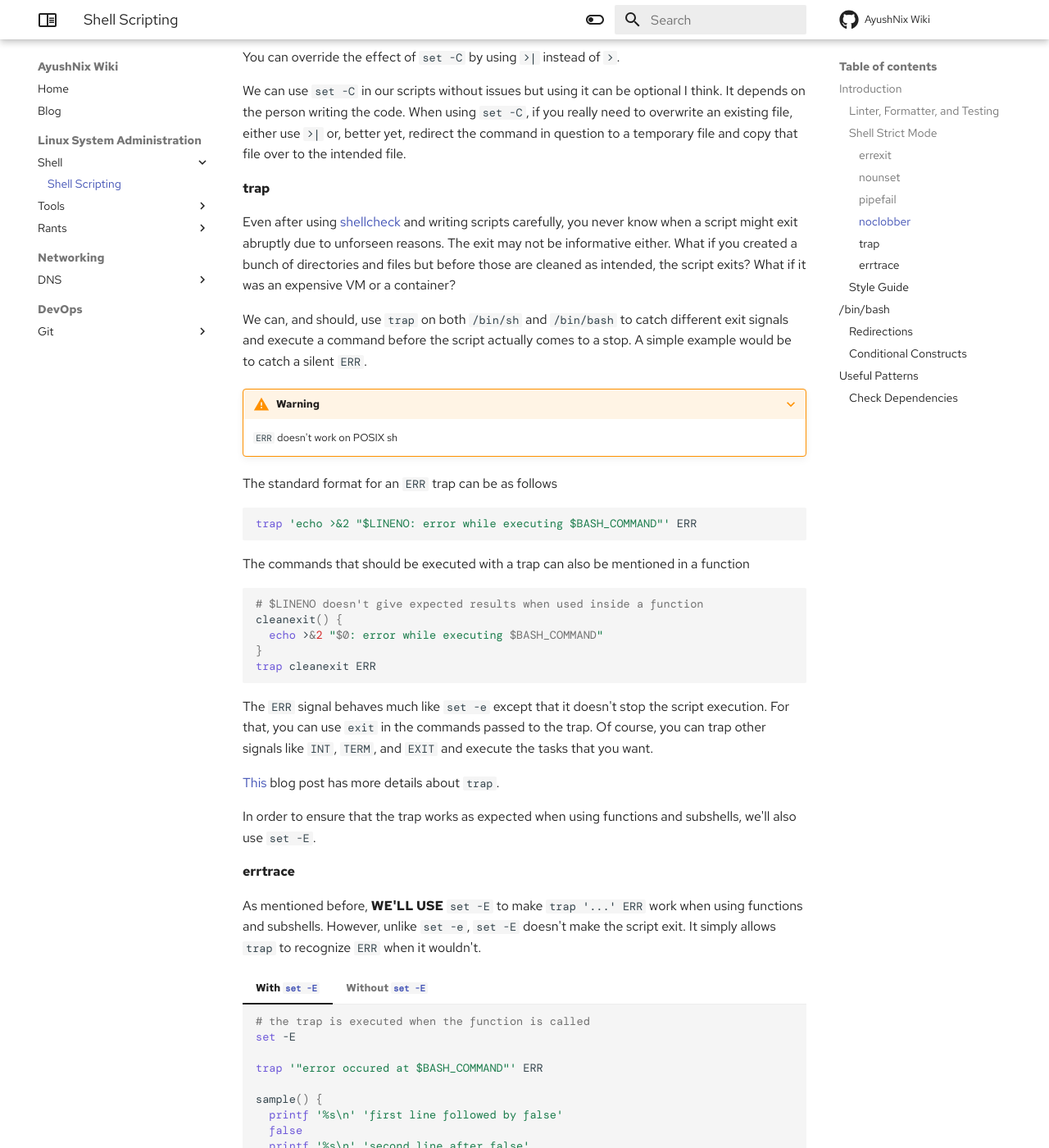
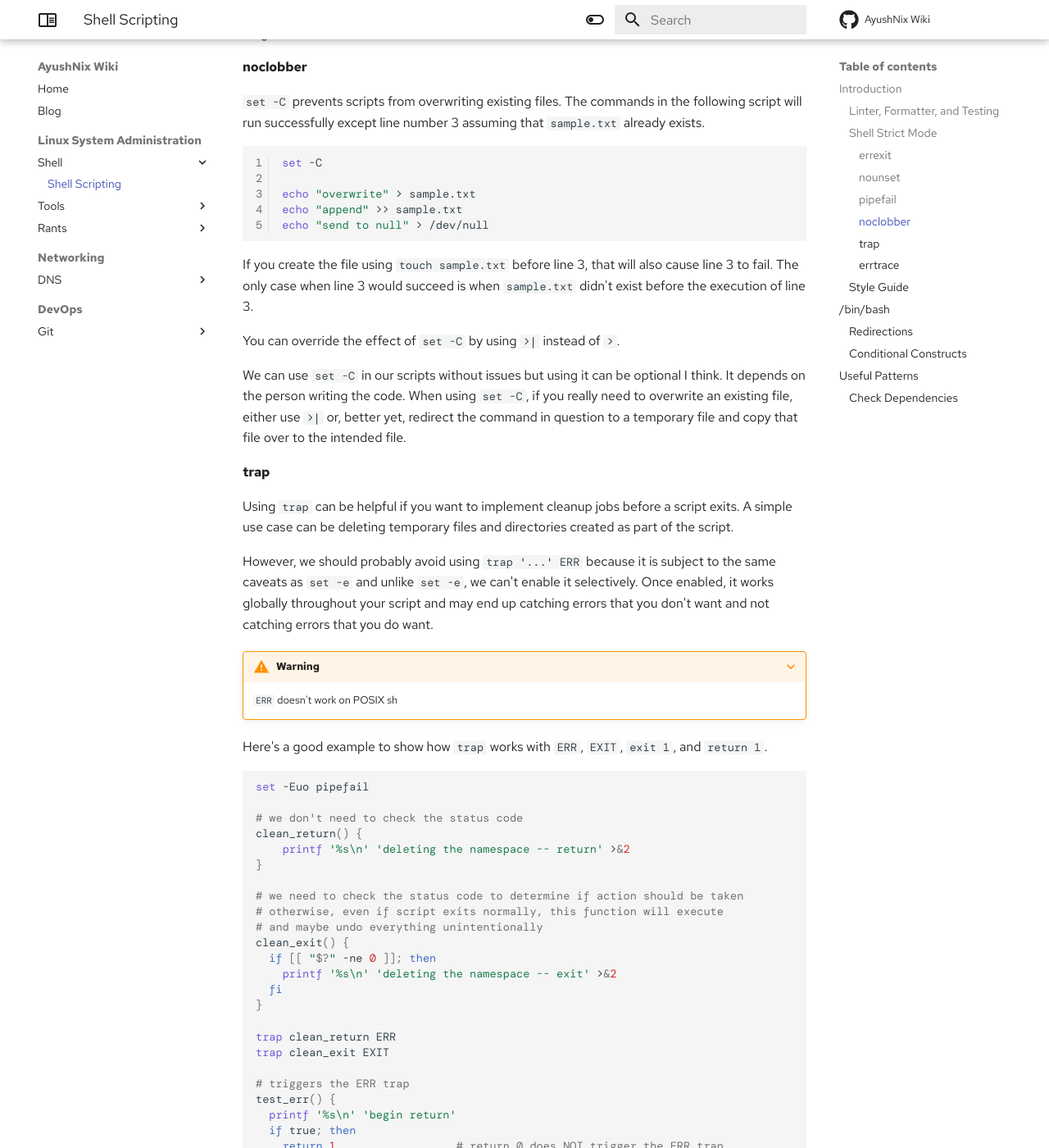
Before and after one commit to ayushnix/wiki, an MkDocs documentation site: the page built from docs/sysadmin/shell/scripting.md, in a window 1280 px wide and 1400 px high, scrolled down 3794 px. Shown: the whole window at 82% size. Built offline with MkDocs 1.6.1 and Material for MkDocs 9.7.7, drawn with Linux system fonts in a browser that asks for light colours; some web fonts are replaced; comment, search, counter and statistics services are not loaded; some of the changed text lies outside the part shown.

Commit message:
updated strict mode section in shell scripting

````diff
--- a/docs/sysadmin/shell/scripting.md
+++ b/docs/sysadmin/shell/scripting.md
@@ -61,37 +61,46 @@
 
 === "`/bin/sh`"
     ```sh
-    set -Eu
-    trap 'echo "..." >&2' EXIT
+    set -u
 
-    set -e
-    ...
-    ...
-    set +e
+    trap '...' EXIT
     ```
 
 === "`/bin/bash`"
     ```sh
-    set -Euo pipefail
-    trap 'echo "..." >&2' ERR
+    set -uo pipefail
 
-    set -e
-    ...
-    ...
-    set +e
+    trap '...' EXIT
     ```
 
-`set -e` will be used sparingly in cases where unexpected input/output can't be tolerated and in
-cases where we'd want the script to exit in case of errors.
+`set -e` will be used sparingly in isolated cases where its behavior can be predicted. We probably
+won't use `trap '...' ERR` in our scripts at all.
+
+Why are we not using `set -e` globally? Because, in my opinion, it's better to compensate with
+shellcheck and our own error handling code in most cases rather than relying on the false sense of
+security offered by `set -e`. `trap '...' ERR` makes things even worse. While you can use `set -e`
+and `set +e` to enable it for specific blocks of code, `trap '...' ERR` globally unless you reset
+the trap.
+
+This section should probably be enough to convince someone that error handling in shell scripting is
+basically broken and shouldn't always be relied upon. If you are writing serious scripts or programs
+that need robust error handling, don't use shell scripts.
 
 ### errexit
 
 `set -e` is supposed to make a script exit immediately whenever it finds a non-zero exit code.
-Exceptions include commands executed as part of `while`, `if`, `elif`, and commands in `&&`, `||`,
-and `|` except the last command.
+However, this doesn't always work as expected. This is from `man bash`,
 
-However, this doesn't always work as expected. `set -e` may cause our script to exit when we may not
-want it to.
+> The shell does not exit if the command that fails is part of the command list immediately
+> following a `while` or `until` keyword, part of the test following the if or elif reserved words,
+> part of any command executed in a `&&` or `||` list except the command following the final `&&` or
+> `||`, any command in a pipeline but the last, or if the command's return value is being inverted
+> with `!`.  If a compound command other than a subshell returns a non-zero status because a command
+> failed while `-e` was being ignored, the shell does not exit.
+
+Basically, if you're using `set -e` or `trap ERR`, you've gotta keep these caveats in mind.
+
+If that wasn't enough, `set -e` may cause our script to exit when we may not want it to.
 
 ```sh
 set -e
@@ -118,7 +127,8 @@
 In the first case, if `grep` fails to find any match, the exit code becomes non-zero. However,
 that's fine, because we intend to use it as a test case. But using `set -e` aborts execution. In the
 second case, the shell exits when it finds that the value of the arithmetic expression is 0. Of
-course, the better method here is to write `((i = i + 1))` instead.
+course, writing `((i = i + 1))` would've been better but we shouldn't have to deal with unexpected
+events like this.
 
 There are [plenty](http://typingducks.com/blog/bash/) of other
 [examples](https://mywiki.wooledge.org/BashFAQ/105) of unintended behavior when using `set -e`. As a
@@ -207,78 +217,78 @@
 
 ### trap
 
-Even after using [shellcheck](https://github.com/koalaman/shellcheck) and writing scripts carefully,
-you never know when a script might exit abruptly due to unforseen reasons. The exit may not be
-informative either. What if you created a bunch of directories and files but before those are
-cleaned as intended, the script exits? What if it was an expensive VM or a container?
+Using `trap` can be helpful if you want to implement cleanup jobs before a script exits. A simple
+use case can be deleting temporary files and directories created as part of the script.
 
-We can, and should, use `trap` on both `/bin/sh` and `/bin/bash` to catch different exit signals and
-execute a command before the script actually comes to a stop. A simple example would be to catch a
-silent `ERR`.
+However, we should probably avoid using `trap '...' ERR` because it is subject to the same caveats
+as `set -e` and unlike `set -e`, we can't enable it selectively. Once enabled, it works globally
+throughout your script and may end up catching errors that you don't want and not catching errors
+that you do want.
 
 ???+ warning
     `ERR` doesn't work on POSIX sh
 
-The standard format for an `ERR` trap can be as follows
+Here's a good example to show how `trap` works with `ERR`, `EXIT`, `exit 1`, and `return 1`.
 
 ```sh
-trap 'echo >&2 "$LINENO: error while executing $BASH_COMMAND"' ERR
+set -Euo pipefail
+
+# we don't need to check the status code
+clean_return() {
+    printf '%s\n' 'deleting the namespace -- return' >&2
+}
+
+# we need to check the status code to determine if action should be taken
+# otherwise, even if script exits normally, this function will execute
+# and maybe undo everything unintentionally
+clean_exit() {
+  if [[ "$?" -ne 0 ]]; then
+    printf '%s\n' 'deleting the namespace -- exit' >&2
+  fi
+}
+
+trap clean_return ERR
+trap clean_exit EXIT
+
+# triggers the ERR trap
+test_err() {
+  printf '%s\n' 'begin return'
+  if true; then
+    return 1                  # return 0 does NOT trigger the ERR trap
+  fi
+  printf '%s\n' 'end return'
+}
+
+# triggers the EXIT trap
+test_exit() {
+  printf '%s\n' 'begin exit'
+  if true; then
+    exit 1                    # both exit 0 and exit 1 trigger the EXIT trap
+  fi
+  printf '%s\n' 'end exit'
+}
+
+test_err
+test_exit
 ```
 
-The commands that should be executed with a trap can also be mentioned in a function
+As we've said before, although `trap clean_return ERR` catches `return 1`, it will also catch
+anything `set -e` was meant to act upon. As a result, it might be wiser to not use `set -E` and
+`trap '...' ERR` at all and call the cleanup function manually instead whenever we use `return 1`.
 
-```sh
-# $LINENO doesn't give expected results when used inside a function
-cleanexit() {
-  echo >&2 "$0: error while executing $BASH_COMMAND"
-}
-trap cleanexit ERR
-```
-
-The `ERR` signal behaves much like `set -e` except that it doesn't stop the script execution. For
-that, you can use `exit` in the commands passed to the trap. Of course, you can trap other signals
-like `INT`, `TERM`, and `EXIT` and execute the tasks that you want.
+We can also reset traps to their default behavior inside the script by writing `trap - NAMEOFSIG`.
 
 [This](http://redsymbol.net/articles/bash-exit-traps/) blog post has more details about `trap`.
 
-In order to ensure that the trap works as expected when using functions and subshells, we'll also
-use `set -E`.
-
 ### errtrace
 
-As mentioned before, **WE'LL USE** `set -E` to make `trap '...' ERR` work when using functions and
-subshells. However, unlike `set -e`, `set -E` doesn't make the script exit. It simply allows `trap`
-to recognize `ERR` when it wouldn't.
+The usage of `set -E` is only relevant when pairing it with `trap '...' ERR`. From `man bash`,
 
-=== "With `set -E`"
-    ```sh
-    # the trap is executed when the function is called
-    set -E
+> If set, any trap on `ERR` is inherited by shell functions, command substitutions, and commands
+> executed in a subshell environment.  The `ERR` trap is normally not inherited in such cases.
 
-    trap '"error occured at $BASH_COMMAND"' ERR
-
-    sample() {
-      printf '%s\n' 'first line followed by false'
-      false
-      printf '%s\n' 'second line after false'
-    }
-
-    sample
-    ```
-
-=== "Without `set -E`"
-    ```sh
-    # the trap is never executed
-    trap '"error occured at $BASH_COMMAND"' ERR
-
-    sample() {
-      printf '%s\n' 'first line followed by false'
-      false
-      printf '%s\n' 'second line after false'
-    }
-
-    sample
-    ```
+???+ warning
+    `set -E` doesn't work on POSIX sh
 
 ## Style Guide
 
````
